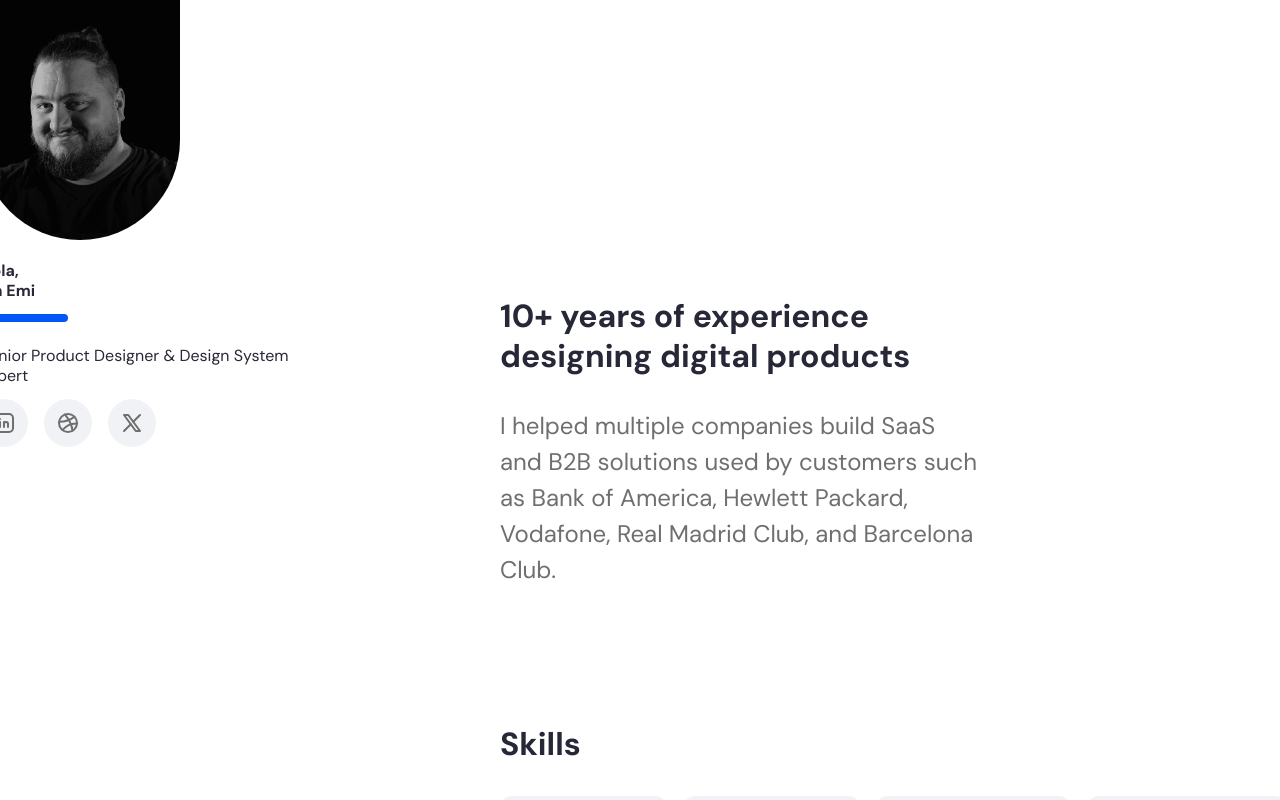
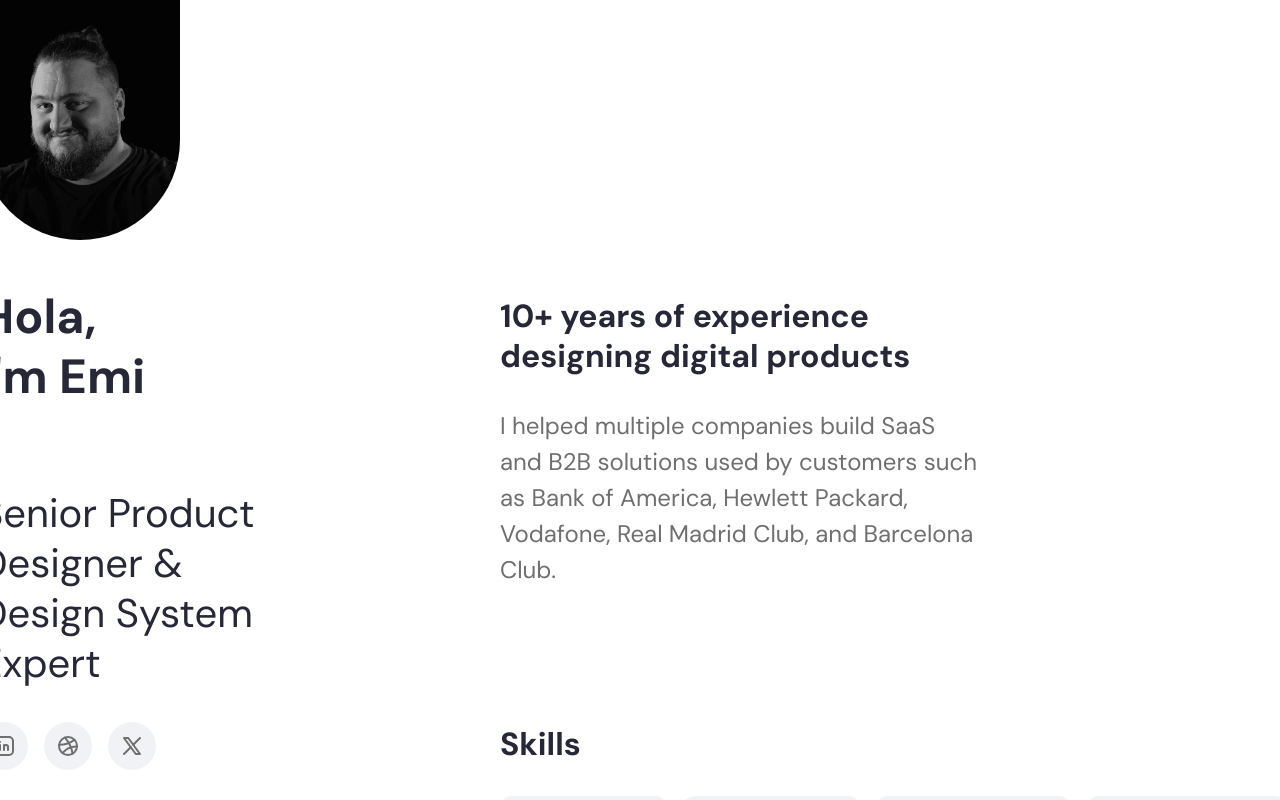
Before and after one commit to EmilianoCicero/ec-portfolio, a React (Vite) app: page / in a window 1280 px wide. Shown: the top 800 px of the page. Built offline with nearby package versions, Linux system fonts and the light colour scheme.

Commit message:
FIX: Updated tokens and restored connections

```diff
--- a/src/index.css
+++ b/src/index.css
@@ -43,18 +43,18 @@ h2 {
   font-weight: 400;
 }
 h3 {
-  font-size: 2em;
+  font-size: var(--size-text-h3);
   line-height: 1.25;
   font-weight: 700;
 }
 
 h4 {
-  font-size: 1.5em;
+  font-size: var(--size-text-h4);
   line-height: 1.25;
   font-weight: 700;
 }
 p {
-  font-size: 1.5em;
+  font-size: var(--size-text-p);
   line-height: 1.5;
   font-weight: 400;
   color: #6F6F6F;
@@ -66,12 +66,12 @@ button {
   font-size: 1em;
   font-weight: 400;
   font-family: inherit;
-  background-color: #0357F6;
+  background-color: var(--color-bg-primary);
   color: white;
   cursor: pointer;
 }
 button:hover {
-  color: #0357F6;
+  color: var(--color-text-primary-inverse);
 }
 button:focus,
 button:focus-visible {
@@ -80,13 +80,13 @@ button:focus-visible {
 
 @media (prefers-color-scheme: light) {
   :root {
-    color: #213547;
-    background-color: #ffffff;
+    color: var(--color-text-primary);
+    background-color: var(--color-bg-tertiary);
   }
   a:hover {
-    color: #747bff;
+    color: var(--color-text-primary);
   }
   button {
-    background-color: #f9f9f9;
+    background-color: var(--color-bg-secondary);
   }
 }
--- a/src/main.jsx
+++ b/src/main.jsx
@@ -1,8 +1,8 @@
 import { StrictMode } from 'react'
 import { createRoot } from 'react-dom/client'
+import "./tokens/ec-tokens.css";
 import './index.css'
 import App from './App.jsx'
-import "./tokens/ec-tokens.css";
 
 createRoot(document.getElementById('root')).render(
   <StrictMode>
--- a/src/styles/ProjectCard.css
+++ b/src/styles/ProjectCard.css
@@ -5,7 +5,7 @@
     justify-content: space-between;
     position: relative;
     width: 100%;
-    background: var(--color-background);
+    background-color: var(--color-bg-secondary);
     border-radius: 12px;
     overflow: hidden;
     box-shadow: 0 4px 16px rgba(3, 87, 246, 0,1);
@@ -15,7 +15,7 @@
   }
 
   .project-card:hover {
-    background-color: var(--color-primary);
+    background-color: var(--color-bg-primary);
     color: var(--color-text-primary-inverse);
     box-shadow: 0 4px 40px rgba(3, 87, 246, 0.6);
     transform: translateY(-4px) scale(1.02);
--- a/src/styles/SocialIcons.css
+++ b/src/styles/SocialIcons.css
@@ -5,14 +5,14 @@
     width: 48px;
     height: 48px;
     border-radius: 50%;
-    background-color: var(--color-bg);
+    background-color: var(--color-bg-secondary);
     color: var(--color-text-secondary);
     cursor: pointer;
     padding: 0;
     border: none;
   }
 .social-button:hover {
-    background-color: var(--color-primary);
+    background-color: var(--color-bg-primary);
     color: var(--color-text-primary-inverse);
   }
 
--- a/src/styles/Tag.css
+++ b/src/styles/Tag.css
@@ -7,7 +7,7 @@
 
 .tag {
     display: inline-block;
-    background-color: var(--color-bg);
+    background-color: var(--color-bg-secondary);
     color: var(--color-text-secondary);
     font-size: 1.25em;
     padding: 8px 14px;
--- a/src/tokens/ec-tokens.css
+++ b/src/tokens/ec-tokens.css
@@ -8,11 +8,12 @@
     --color-white: #fff;
 
     /* Semantic Tokens */
-    --color-primary: var(--color-blue);
     --color-text-primary: var(--color-dark);
     --color-text-primary-inverse: var(--color-white);
     --color-text-secondary: var(--color-grey500);
-    --color-bg: var(--color-grey100);
+    --color-bg-primary: var(--color-blue);
+    --color-bg-secondary: var(--color-grey100);
+    --color-bg-tertiary: var(--color-white);
 
     /* TEXT SIZES */
     /* Primitive Tokens */
@@ -24,10 +25,10 @@
     --size-text-xxxl: 3em;
 
     /* Semantic Tokens */
-    --size-text-h1: var(--text-size-xxxl);
-    --size-text-h2: var(--text-size-xxl);
-    --size-text-h3: var(--text-size-xl);
-    --size-text-h4: var(--text-size-lg);
-    --size-text-p: var(--text-size-lg);
-    --size-text-button: var(--text-size-md);
+    --size-text-h1: var(--size-text-xxxl);
+    --size-text-h2: var(--size-text-xxl);
+    --size-text-h3: var(--size-text-xl);
+    --size-text-h4: var(--size-text-lg);
+    --size-text-p: var(--size-text-lg);
+    --size-text-button: var(--size-text-md);
 }
```
